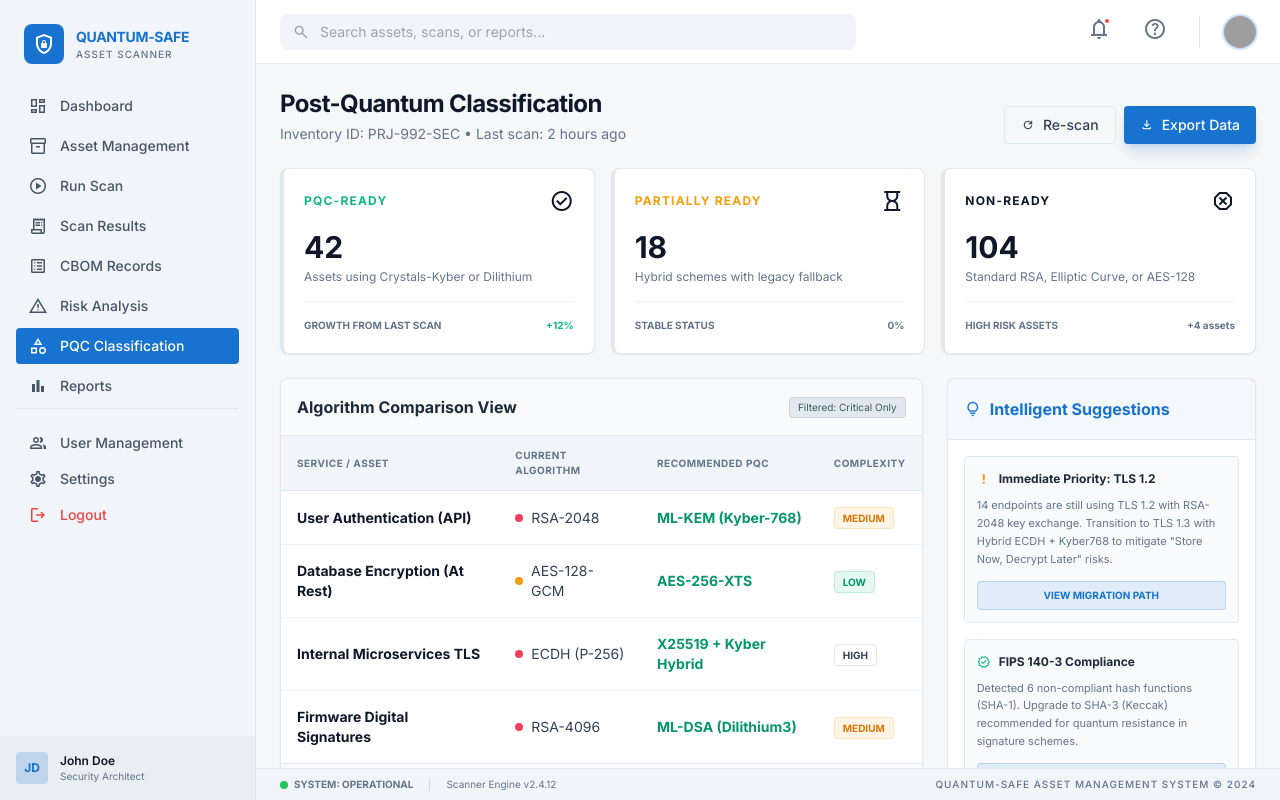
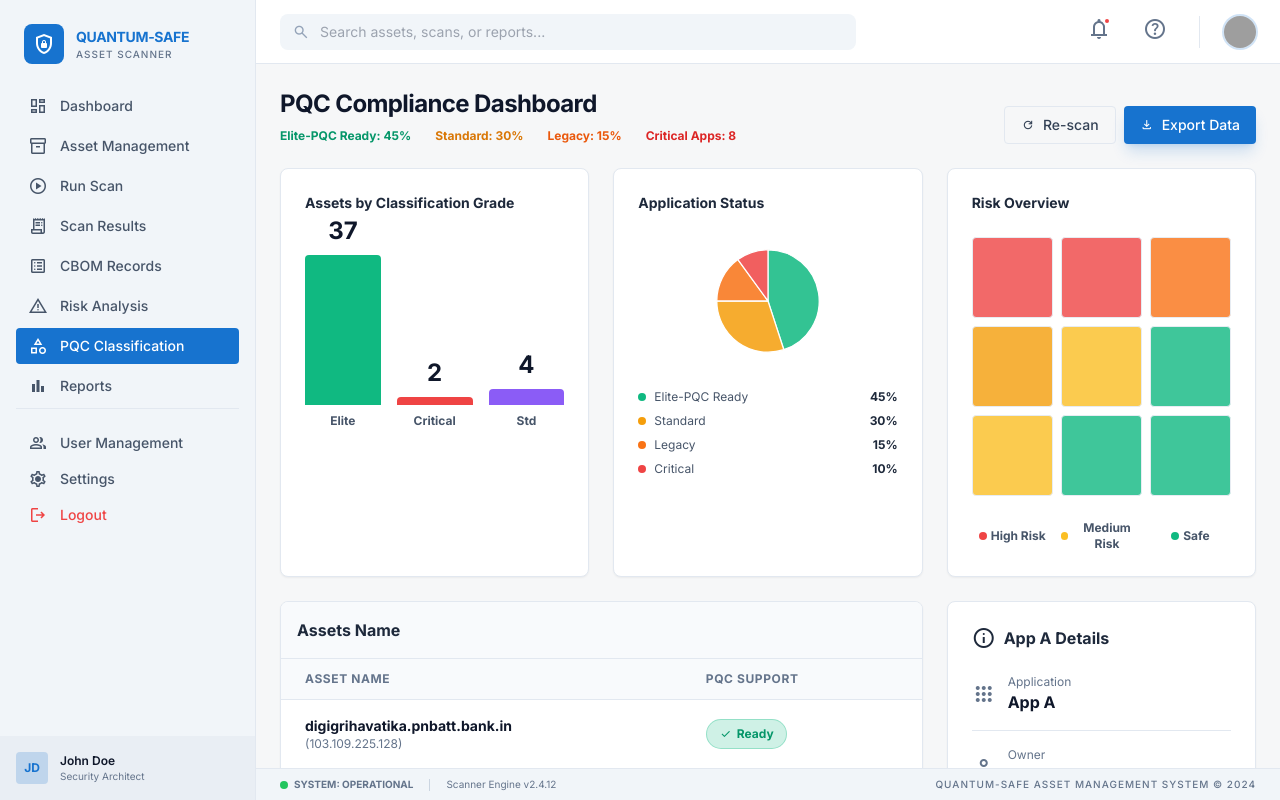
Before and after one commit to mahendra189/pnb, a React (Vite) app in the folder frontend/: page /pqc in a window 1280 px wide. Built offline with nearby package versions, Linux system fonts and the light colour scheme; grey boxes are pictures that could not be loaded.

Commit message:
added graphs for pqc

```diff
--- a/frontend/src/pages/PQCClassificationPage.tsx
+++ b/frontend/src/pages/PQCClassificationPage.tsx
@@ -1,14 +1,80 @@
-import React from 'react';
+import React, { useState } from 'react';
+
+interface ClassificationData {
+  grade: string;
+  count: number;
+  color: string;
+}
+
+interface ApplicationStatusData {
+  label: string;
+  value: number;
+  color: string;
+}
+
+interface RiskAsset {
+  name: string;
+  domain: string;
+  pqcSupport: 'Ready' | 'Not Ready';
+}
 
 const PQCClassificationPage: React.FC = () => {
+  const classificationData: ClassificationData[] = [
+    { grade: 'Elite', count: 37, color: '#10b981' },
+    { grade: 'Critical', count: 2, color: '#ef4444' },
+    { grade: 'Std', count: 4, color: '#8b5cf6' },
+  ];
+
+  const applicationStatusData: ApplicationStatusData[] = [
+    { label: 'Elite-PQC Ready', value: 45, color: '#10b981' },
+    { label: 'Standard', value: 30, color: '#f59e0b' },
+    { label: 'Legacy', value: 15, color: '#f97316' },
+    { label: 'Critical', value: 10, color: '#ef4444' },
+  ];
+
+  const riskAssets: RiskAsset[] = [
+    { name: 'digigrihavatika.pnbatt.bank.in', domain: '(103.109.225.128)', pqcSupport: 'Ready' },
+    { name: 'wcw.pnb.bank.in', domain: '(103.109.225.201)', pqcSupport: 'Ready' },
+    { name: 'Wbbgb.pnbubk.bank.in', domain: '(103.109.224.249)', pqcSupport: 'Not Ready' },
+  ];
+
+  const getMaxCount = () => Math.max(...classificationData.map(d => d.count));
+  const maxCount = getMaxCount();
+
+  // Calculate pie chart segments
+  const pieData = applicationStatusData.map((item, idx) => {
+    const percentage = item.value;
+    return {
+      ...item,
+      startAngle: applicationStatusData.slice(0, idx).reduce((sum, d) => sum + (d.value * 3.6), 0),
+      angle: percentage * 3.6,
+    };
+  });
+
+  const getPiePath = (startAngle: number, angle: number) => {
+    const start = ((startAngle - 90) * Math.PI) / 180;
+    const end = (((startAngle + angle) - 90) * Math.PI) / 180;
+    const x1 = 100 + 80 * Math.cos(start);
+    const y1 = 100 + 80 * Math.sin(start);
+    const x2 = 100 + 80 * Math.cos(end);
+    const y2 = 100 + 80 * Math.sin(end);
+    const largeArc = angle > 180 ? 1 : 0;
+    return `M 100 100 L ${x1} ${y1} A 80 80 0 ${largeArc} 1 ${x2} ${y2} Z`;
+  };
+
   return (
     <div className="flex-1 overflow-y-auto bg-background-light dark:bg-background-dark p-6 font-display">
-      <div className="max-w-6xl mx-auto space-y-6">
+      <div className="max-w-7xl mx-auto space-y-6">
         {/* Header Section */}
         <div className="flex flex-col md:flex-row justify-between items-start md:items-end gap-4">
           <div>
-            <h1 className="text-2xl font-bold text-slate-900 dark:text-slate-100 tracking-tight">Post-Quantum Classification</h1>
-            <p className="text-slate-500 dark:text-slate-400 text-sm mt-1">Inventory ID: PRJ-992-SEC • Last scan: 2 hours ago</p>
+            <h1 className="text-2xl font-bold text-slate-900 dark:text-slate-100 tracking-tight">PQC Compliance Dashboard</h1>
+            <div className="flex gap-6 mt-2 text-xs font-bold">
+              <span className="text-emerald-600">Elite-PQC Ready: 45%</span>
+              <span className="text-amber-600">Standard: 30%</span>
+              <span className="text-orange-600">Legacy: 15%</span>
+              <span className="text-red-600">Critical Apps: 8</span>
+            </div>
           </div>
           <div className="flex gap-2">
             <button className="px-4 py-2 rounded text-sm font-medium text-slate-700 dark:text-slate-300 border border-slate-200 dark:border-slate-700 hover:bg-slate-100 dark:hover:bg-slate-800 transition-colors flex items-center gap-2">
@@ -20,146 +86,208 @@ const PQCClassificationPage: React.FC = () => {
           </div>
         </div>
 
-        {/* Classification Panels */}
-        <div className="grid grid-cols-1 md:grid-cols-3 gap-4">
-          {[
-            { label: 'PQC-Ready', color: 'emerald', icon: 'check_circle', value: '42', desc: 'Assets using Crystals-Kyber or Dilithium', trend: '+12%', trendLabel: 'GROWTH FROM LAST SCAN' },
-            { label: 'Partially Ready', color: 'amber', icon: 'hourglass_empty', value: '18', desc: 'Hybrid schemes with legacy fallback', trend: '0%', trendLabel: 'STABLE STATUS' },
-            { label: 'Non-Ready', color: 'rose', icon: 'dangerous', value: '104', desc: 'Standard RSA, Elliptic Curve, or AES-128', trend: '+4 assets', trendLabel: 'HIGH RISK ASSETS' },
-          ].map((panel, i) => (
-            <div key={i} className={`bg-white dark:bg-panel-dark p-5 rounded-lg border border-slate-200 dark:border-border-dark border-l-4 border-l-${panel.color}-500 shadow-sm`}>
-              <div className="flex items-center justify-between mb-4">
-                <span className={`text-xs font-bold text-${panel.color}-500 uppercase tracking-widest`}>{panel.label}</span>
-                <span className={`material-symbols-outlined text-${panel.color}-500/50`}>{panel.icon}</span>
+        {/* Visualizations Grid */}
+        <div className="grid grid-cols-1 lg:grid-cols-3 gap-6">
+          {/* Classification Grade Chart */}
+          <div className="bg-white dark:bg-panel-dark rounded-lg border border-slate-200 dark:border-border-dark p-6 shadow-sm">
+            <h3 className="text-sm font-bold text-slate-800 dark:text-slate-200 mb-6">Assets by Classification Grade</h3>
+            <div className="flex items-end justify-around h-48 gap-4">
+              {classificationData.map((item) => (
+                <div key={item.grade} className="flex flex-col items-center flex-1">
+                  <div className="text-2xl font-bold text-slate-900 dark:text-slate-100 mb-2">{item.count}</div>
+                  <div
+                    className="w-full rounded-t transition-all hover:opacity-80"
+                    style={{
+                      height: `${(item.count / maxCount) * 150}px`,
+                      backgroundColor: item.color,
+                    }}
+                  ></div>
+                  <div className="text-xs font-bold text-slate-600 dark:text-slate-400 mt-2 text-center">{item.grade}</div>
+                </div>
+              ))}
+            </div>
+          </div>
+
+          {/* Application Status Pie Chart */}
+          <div className="bg-white dark:bg-panel-dark rounded-lg border border-slate-200 dark:border-border-dark p-6 shadow-sm">
+            <h3 className="text-sm font-bold text-slate-800 dark:text-slate-200 mb-6">Application Status</h3>
+            <div className="flex items-center justify-center">
+              <svg viewBox="0 0 200 200" className="w-32 h-32">
+                {pieData.map((item, idx) => (
+                  <path
+                    key={idx}
+                    d={getPiePath(item.startAngle, item.angle)}
+                    fill={item.color}
+                    opacity="0.85"
+                    stroke="white"
+                    strokeWidth="2"
+                    className="dark:stroke-panel-dark"
+                  />
+                ))}
+              </svg>
+            </div>
+            <div className="mt-6 space-y-2">
+              {applicationStatusData.map((item) => (
+                <div key={item.label} className="flex items-center justify-between text-xs">
+                  <div className="flex items-center gap-2">
+                    <div className="w-2 h-2 rounded-full" style={{ backgroundColor: item.color }}></div>
+                    <span className="text-slate-600 dark:text-slate-400">{item.label}</span>
+                  </div>
+                  <span className="font-bold text-slate-800 dark:text-slate-200">{item.value}%</span>
+                </div>
+              ))}
+            </div>
+          </div>
+
+          {/* Risk Overview Heatmap */}
+          <div className="bg-white dark:bg-panel-dark rounded-lg border border-slate-200 dark:border-border-dark p-6 shadow-sm">
+            <h3 className="text-sm font-bold text-slate-800 dark:text-slate-200 mb-6">Risk Overview</h3>
+            <div className="grid grid-cols-3 gap-2 mb-6">
+              {[
+                ['#ef4444', '#ef4444', '#f97316'],
+                ['#f59e0b', '#fbbf24', '#10b981'],
+                ['#fbbf24', '#10b981', '#10b981'],
+              ].map((row, rIdx) => (
+                <div key={rIdx} className="contents">
+                  {row.map((color, cIdx) => (
+                    <div
+                      key={`${rIdx}-${cIdx}`}
+                      className="aspect-square rounded border border-slate-200 dark:border-border-dark hover:scale-110 transition-transform cursor-pointer"
+                      style={{ backgroundColor: color, opacity: 0.8 }}
+                      title="Risk cell"
+                    ></div>
+                  ))}
+                </div>
+              ))}
+            </div>
+            <div className="grid grid-cols-3 text-center gap-2 text-xs font-bold">
+              <div className="flex items-center justify-center gap-1">
+                <div className="w-2 h-2 rounded" style={{ backgroundColor: '#ef4444' }}></div>
+                <span className="text-slate-600 dark:text-slate-400">High Risk</span>
               </div>
-              <div className="text-3xl font-bold text-slate-900 dark:text-slate-100 mb-1">{panel.value}</div>
-              <p className="text-xs text-slate-500 dark:text-slate-400">{panel.desc}</p>
-              <div className="mt-4 pt-4 border-t border-slate-100 dark:border-border-dark flex justify-between items-center text-[10px] font-bold text-slate-500">
-                <span>{panel.trendLabel}</span>
-                <span className={panel.trend.includes('+') ? `text-${panel.color}-500` : ''}>{panel.trend}</span>
+              <div className="flex items-center justify-center gap-1">
+                <div className="w-2 h-2 rounded" style={{ backgroundColor: '#fbbf24' }}></div>
+                <span className="text-slate-600 dark:text-slate-400">Medium Risk</span>
+              </div>
+              <div className="flex items-center justify-center gap-1">
+                <div className="w-2 h-2 rounded" style={{ backgroundColor: '#10b981' }}></div>
+                <span className="text-slate-600 dark:text-slate-400">Safe</span>
               </div>
             </div>
-          ))}
+          </div>
         </div>
 
-        {/* Main Content Grid */}
+        {/* Assets Table and Details Section */}
         <div className="grid grid-cols-1 lg:grid-cols-3 gap-6">
-          {/* Algorithm Comparison Table */}
-          <div className="lg:col-span-2 bg-white dark:bg-panel-dark rounded-lg border border-slate-200 dark:border-border-dark flex flex-col shadow-sm overflow-hidden">
-            <div className="p-4 border-b border-slate-200 dark:border-border-dark flex justify-between items-center bg-slate-50 dark:bg-black/20">
-              <h3 className="font-bold text-slate-800 dark:text-slate-200">Algorithm Comparison View</h3>
-              <div className="flex gap-1">
-                <span className="px-2 py-0.5 rounded bg-slate-200 dark:bg-black/40 text-[10px] text-slate-600 dark:text-slate-500 border border-slate-300 dark:border-border-dark">Filtered: Critical Only</span>
-              </div>
+          {/* Assets Table */}
+          <div className="lg:col-span-2 bg-white dark:bg-panel-dark rounded-lg border border-slate-200 dark:border-border-dark shadow-sm overflow-hidden">
+            <div className="p-4 border-b border-slate-200 dark:border-border-dark bg-slate-50 dark:bg-black/20">
+              <h3 className="font-bold text-slate-800 dark:text-slate-200">Assets Name</h3>
             </div>
             <div className="overflow-x-auto">
               <table className="w-full text-left border-collapse">
-                <thead className="bg-slate-100 dark:bg-black/20 text-slate-500 text-[10px] font-bold uppercase tracking-wider">
-                  <tr>
-                    <th className="px-4 py-3 border-b border-slate-200 dark:border-border-dark">Service / Asset</th>
-                    <th className="px-4 py-3 border-b border-slate-200 dark:border-border-dark">Current Algorithm</th>
-                    <th className="px-4 py-3 border-b border-slate-200 dark:border-border-dark">Recommended PQC</th>
-                    <th className="px-4 py-3 border-b border-slate-200 dark:border-border-dark">Complexity</th>
+                <thead>
+                  <tr className="bg-slate-50 dark:bg-black/20 border-b border-slate-200 dark:border-border-dark">
+                    <th className="px-6 py-3 text-xs font-bold uppercase tracking-wider text-slate-500 dark:text-slate-400">Asset Name</th>
+                    <th className="px-6 py-3 text-xs font-bold uppercase tracking-wider text-slate-500 dark:text-slate-400">PQC Support</th>
                   </tr>
                 </thead>
-                <tbody className="text-sm divide-y divide-slate-100 dark:divide-border-dark text-slate-700 dark:text-slate-300">
-                  {[
-                    { asset: 'User Authentication (API)', current: 'RSA-2048', recommend: 'ML-KEM (Kyber-768)', complexity: 'MEDIUM', complexityColor: 'amber' },
-                    { asset: 'Database Encryption (At Rest)', current: 'AES-128-GCM', recommend: 'AES-256-XTS', complexity: 'LOW', complexityColor: 'emerald' },
-                    { asset: 'Internal Microservices TLS', current: 'ECDH (P-256)', recommend: 'X25519 + Kyber Hybrid', complexity: 'HIGH', complexityColor: 'rose' },
-                    { asset: 'Firmware Digital Signatures', current: 'RSA-4096', recommend: 'ML-DSA (Dilithium3)', complexity: 'MEDIUM', complexityColor: 'amber' },
-                  ].map((row, i) => (
-                    <tr key={i} className="hover:bg-slate-50 dark:hover:bg-white/5 transition-colors">
-                      <td className="px-4 py-4 font-bold text-slate-900 dark:text-slate-100">{row.asset}</td>
-                      <td className="px-4 py-4"><span className="flex items-center gap-2"><span className={`w-2 h-2 rounded-full ${row.current.includes('RSA') || row.current.includes('ECDH') ? 'bg-rose-500' : 'bg-amber-500'}`}></span> {row.current}</span></td>
-                      <td className="px-4 py-4 text-emerald-600 dark:text-emerald-500 font-bold">{row.recommend}</td>
-                      <td className="px-4 py-4"><span className={`px-2 py-1 rounded bg-${row.complexityColor}-500/10 text-${row.complexityColor}-600 dark:text-${row.complexityColor}-500 text-[10px] font-bold border border-${row.complexityColor}-500/20`}>{row.complexity}</span></td>
+                <tbody className="divide-y divide-slate-100 dark:divide-border-dark">
+                  {riskAssets.map((asset, idx) => (
+                    <tr key={idx} className="hover:bg-slate-50 dark:hover:bg-white/5 transition-colors">
+                      <td className="px-6 py-4 text-sm">
+                        <div className="font-bold text-slate-900 dark:text-slate-100">{asset.name}</div>
+                        <div className="text-xs text-slate-500 dark:text-slate-400">{asset.domain}</div>
+                      </td>
+                      <td className="px-6 py-4">
+                        <span
+                          className={`inline-flex items-center gap-1 px-3 py-1 rounded-full text-xs font-bold ${
+                            asset.pqcSupport === 'Ready'
+                              ? 'bg-emerald-500/20 text-emerald-600 dark:text-emerald-400 border border-emerald-500/30'
+                              : 'bg-red-500/20 text-red-600 dark:text-red-400 border border-red-500/30'
+                          }`}
+                        >
+                          <span className="material-symbols-outlined text-sm">
+                            {asset.pqcSupport === 'Ready' ? 'check' : 'close'}
+                          </span>
+                          {asset.pqcSupport}
+                        </span>
+                      </td>
                     </tr>
                   ))}
                 </tbody>
               </table>
             </div>
-            <div className="p-3 bg-slate-50 dark:bg-black/10 border-t border-slate-200 dark:border-border-dark flex items-center justify-between">
-              <span className="text-xs text-slate-500 italic">Showing 4 of 164 detected cryptographic assets</span>
-              <button className="text-xs text-primary font-bold hover:underline">View All Assets →</button>
-            </div>
           </div>
 
-          {/* Migration Suggestion Panel */}
-          <div className="bg-white dark:bg-panel-dark rounded-lg border border-slate-200 dark:border-border-dark flex flex-col h-full shadow-sm">
-            <div className="p-4 border-b border-slate-200 dark:border-border-dark bg-primary/5">
-              <h3 className="font-bold text-primary flex items-center gap-2">
-                <span className="material-symbols-outlined text-lg">lightbulb</span>
-                Intelligent Suggestions
-              </h3>
-            </div>
-            <div className="p-4 flex-1 space-y-4">
-              <div className="p-3 rounded border border-slate-200 dark:border-border-dark/50 bg-slate-50 dark:bg-black/30">
-                <h4 className="text-xs font-bold text-slate-800 dark:text-slate-200 mb-2 flex items-center gap-2">
-                  <span className="material-symbols-outlined text-amber-500 text-sm">priority_high</span>
-                  Immediate Priority: TLS 1.2
-                </h4>
-                <p className="text-[11px] text-slate-500 dark:text-slate-400 leading-relaxed mb-3">
-                  14 endpoints are still using TLS 1.2 with RSA-2048 key exchange. Transition to TLS 1.3 with Hybrid ECDH + Kyber768 to mitigate "Store Now, Decrypt Later" risks.
-                </p>
-                <button className="w-full bg-primary/10 hover:bg-primary/20 text-primary border border-primary/20 text-[10px] font-bold py-1.5 rounded transition-all">
-                  VIEW MIGRATION PATH
-                </button>
+          {/* App Details Card */}
+          <div className="bg-white dark:bg-panel-dark rounded-lg border border-slate-200 dark:border-border-dark p-6 shadow-sm">
+            <h3 className="font-bold text-slate-800 dark:text-slate-200 mb-6 flex items-center gap-2">
+              <span className="material-symbols-outlined">info</span>
+              App A Details
+            </h3>
+            <div className="space-y-4">
+              <div className="flex items-center gap-3 pb-4 border-b border-slate-200 dark:border-border-dark">
+                <span className="material-symbols-outlined text-slate-500">apps</span>
+                <div>
+                  <div className="text-xs text-slate-500 dark:text-slate-400">Application</div>
+                  <div className="font-bold text-slate-900 dark:text-slate-100">App A</div>
+                </div>
               </div>
-              <div className="p-3 rounded border border-slate-200 dark:border-border-dark/50 bg-slate-50 dark:bg-black/30">
-                <h4 className="text-xs font-bold text-slate-800 dark:text-slate-200 mb-2 flex items-center gap-2">
-                  <span className="material-symbols-outlined text-emerald-500 text-sm">verified</span>
-                  FIPS 140-3 Compliance
-                </h4>
-                <p className="text-[11px] text-slate-500 dark:text-slate-400 leading-relaxed mb-3">
-                  Detected 6 non-compliant hash functions (SHA-1). Upgrade to SHA-3 (Keccak) recommended for quantum resistance in signature schemes.
-                </p>
-                <button className="w-full bg-primary/10 hover:bg-primary/20 text-primary border border-primary/20 text-[10px] font-bold py-1.5 rounded transition-all">
-                  PATCH DOCUMENTATION
-                </button>
+              <div className="flex items-center gap-3 pb-4 border-b border-slate-200 dark:border-border-dark">
+                <span className="material-symbols-outlined text-slate-500">person</span>
+                <div>
+                  <div className="text-xs text-slate-500 dark:text-slate-400">Owner</div>
+                  <div className="font-bold text-slate-900 dark:text-slate-100">Team 1</div>
+                </div>
               </div>
-              <div className="bg-slate-100 dark:bg-black/20 p-3 rounded border border-dashed border-slate-300 dark:border-border-dark text-center">
-                <span className="material-symbols-outlined text-3xl text-slate-400 mb-2">auto_awesome</span>
-                <p className="text-[10px] text-slate-500 italic">Analyzing traffic patterns for more suggestions...</p>
+              <div className="flex items-center gap-3 pb-4 border-b border-slate-200 dark:border-border-dark">
+                <span className="material-symbols-outlined text-slate-500">language</span>
+                <div>
+                  <div className="text-xs text-slate-500 dark:text-slate-400">Exposure</div>
+                  <div className="font-bold text-slate-900 dark:text-slate-100">Internet</div>
+                </div>
               </div>
-            </div>
-            <div className="p-4 border-t border-slate-200 dark:border-border-dark">
+              <div className="flex items-center gap-3 pb-4 border-b border-slate-200 dark:border-border-dark">
+                <span className="material-symbols-outlined text-slate-500">security</span>
+                <div>
+                  <div className="text-xs text-slate-500 dark:text-slate-400">TLS</div>
+                  <div className="font-bold text-slate-900 dark:text-slate-100">RSA / ECC</div>
+                </div>
+              </div>
+              <div className="flex items-center gap-3 pb-4 border-b border-slate-200 dark:border-border-dark">
+                <span className="material-symbols-outlined text-red-500">warning</span>
+                <div>
+                  <div className="text-xs text-slate-500 dark:text-slate-400">Score</div>
+                  <div className="font-bold text-red-600 dark:text-red-400">480 (Critical)</div>
+                </div>
+              </div>
               <div className="flex items-center gap-3">
-                <div className="w-10 h-10 rounded bg-slate-100 dark:bg-slate-800 flex items-center justify-center border border-slate-200 dark:border-border-dark">
-                  <span className="material-symbols-outlined text-slate-500">robot_2</span>
-                </div>
+                <span className="material-symbols-outlined text-slate-500">check_circle</span>
                 <div>
-                  <div className="text-[10px] font-bold text-slate-700 dark:text-slate-300 uppercase leading-none">AI Security Auditor</div>
-                  <div className="text-[9px] text-slate-500">Models: GPT-4o Crypto-Specialist</div>
+                  <div className="text-xs text-slate-500 dark:text-slate-400">Status</div>
+                  <div className="font-bold text-slate-900 dark:text-slate-100">Legacy</div>
                 </div>
               </div>
             </div>
           </div>
         </div>
 
-        {/* Footer Stats */}
-        <div className="bg-white dark:bg-panel-dark rounded-lg border border-slate-200 dark:border-border-dark p-4 flex flex-wrap gap-8 items-center justify-between shadow-sm">
-          <div className="flex flex-wrap gap-8">
-            <div>
-              <div className="text-[10px] text-slate-500 font-bold uppercase tracking-wider">Average Transition Cost</div>
-              <div className="text-lg font-bold text-slate-800 dark:text-slate-200">$14,200 <span className="text-xs font-normal text-slate-500">/ project</span></div>
-            </div>
-            <div>
-              <div className="text-[10px] text-slate-500 font-bold uppercase tracking-wider">Mean Time To Compliance</div>
-              <div className="text-lg font-bold text-slate-800 dark:text-slate-200">14.2 Days</div>
-            </div>
-            <div>
-              <div className="text-[10px] text-slate-500 font-bold uppercase tracking-wider">Scan Accuracy</div>
-              <div className="text-lg font-bold text-slate-800 dark:text-slate-200">99.8%</div>
-            </div>
-          </div>
-          <div className="flex items-center gap-4">
-            <span className="text-xs text-slate-500 font-medium">Version 2.4.0-Stable</span>
-            <div className="flex gap-1">
-              <span className="w-2 h-2 rounded-full bg-slate-300 dark:bg-slate-700"></span>
-              <span className="w-2 h-2 rounded-full bg-slate-300 dark:bg-slate-700"></span>
-              <span className="w-2 h-2 rounded-full bg-primary"></span>
-            </div>
+        {/* Improvement Recommendations */}
+        <div className="bg-white dark:bg-panel-dark rounded-lg border border-slate-200 dark:border-border-dark p-6 shadow-sm">
+          <h3 className="font-bold text-slate-800 dark:text-slate-200 mb-4">Improvement Recommendations</h3>
+          <div className="grid grid-cols-1 md:grid-cols-2 lg:grid-cols-4 gap-4">
+            {[
+              { icon: 'upgrade', text: 'Upgrade to TLS 1.3 with PQC' },
+              { icon: 'vpn_key', text: 'Implement Kyber for Key Exchange' },
+              { icon: 'library_books', text: 'Update Cryptographic Libraries' },
+              { icon: 'timeline', text: 'Develop PQC Migration Plan' },
+            ].map((rec, idx) => (
+              <div key={idx} className="p-4 rounded border border-slate-200 dark:border-border-dark hover:bg-slate-50 dark:hover:bg-white/5 transition-colors flex items-center gap-3 cursor-pointer">
+                <span className="material-symbols-outlined text-slate-500 dark:text-slate-400">{rec.icon}</span>
+                <span className="text-sm font-medium text-slate-700 dark:text-slate-300">{rec.text}</span>
+              </div>
+            ))}
           </div>
         </div>
       </div>
```
